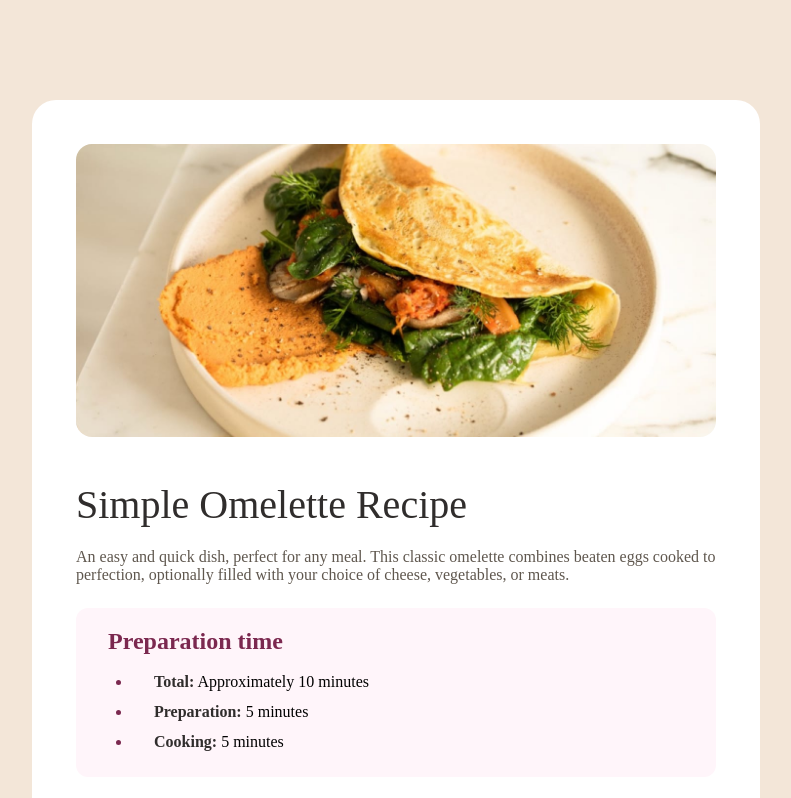
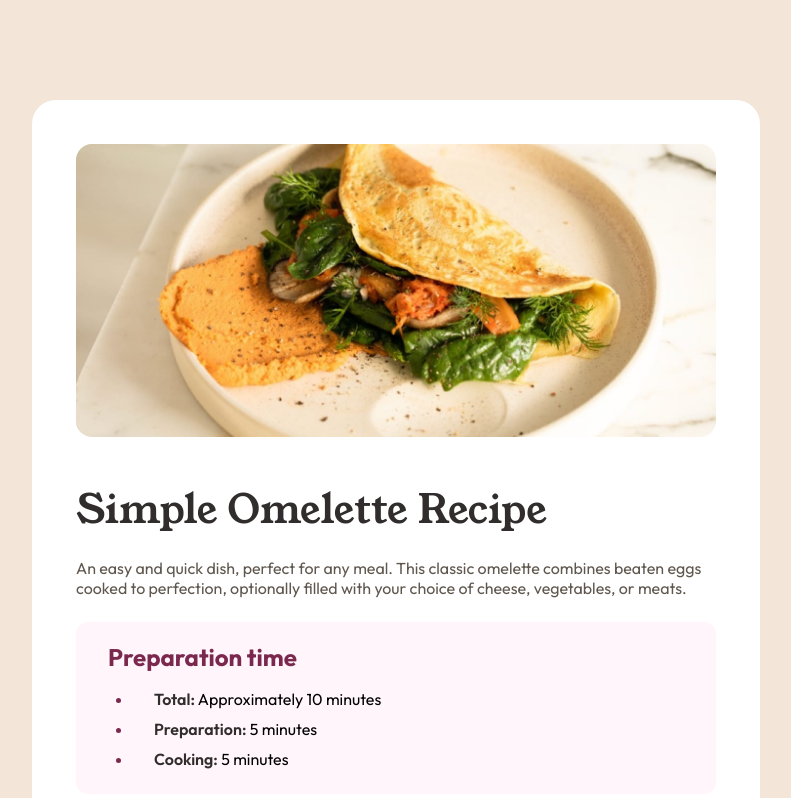
Before and after one commit to xuanphu2701/recipe-page, a plain HTML site: page index.html in a window 1280 px wide. Shown: the top 798 px of the page, without its empty margins (244-1035 px from the left). Drawn offline with Linux system fonts and the light colour scheme; the site is published under a folder, as on GitHub Pages, so addresses that start at the root find nothing.

Commit message:
fix: font file declaration

```diff
--- a/styles/styles.css
+++ b/styles/styles.css
@@ -11,12 +11,14 @@
 
 @font-face {
     font-family: Young-Serif;
-    src: url("/assets/fonts/young-serif/YoungSerif-Regular.ttf");
+    src: url("../assets/fonts/young-serif/YoungSerif-Regular.ttf") format("truetype");
+    font-display: swap;
 }
 
 @font-face {
     font-family: Outfit;
-    src: url("/assets/fonts/outfit/Outfit-VariableFont_wght.ttf");
+    src: url("../assets/fonts/outfit/Outfit-VariableFont_wght.ttf") format("truetype");
+    font-display: swap;
 }
 
 * {
```
